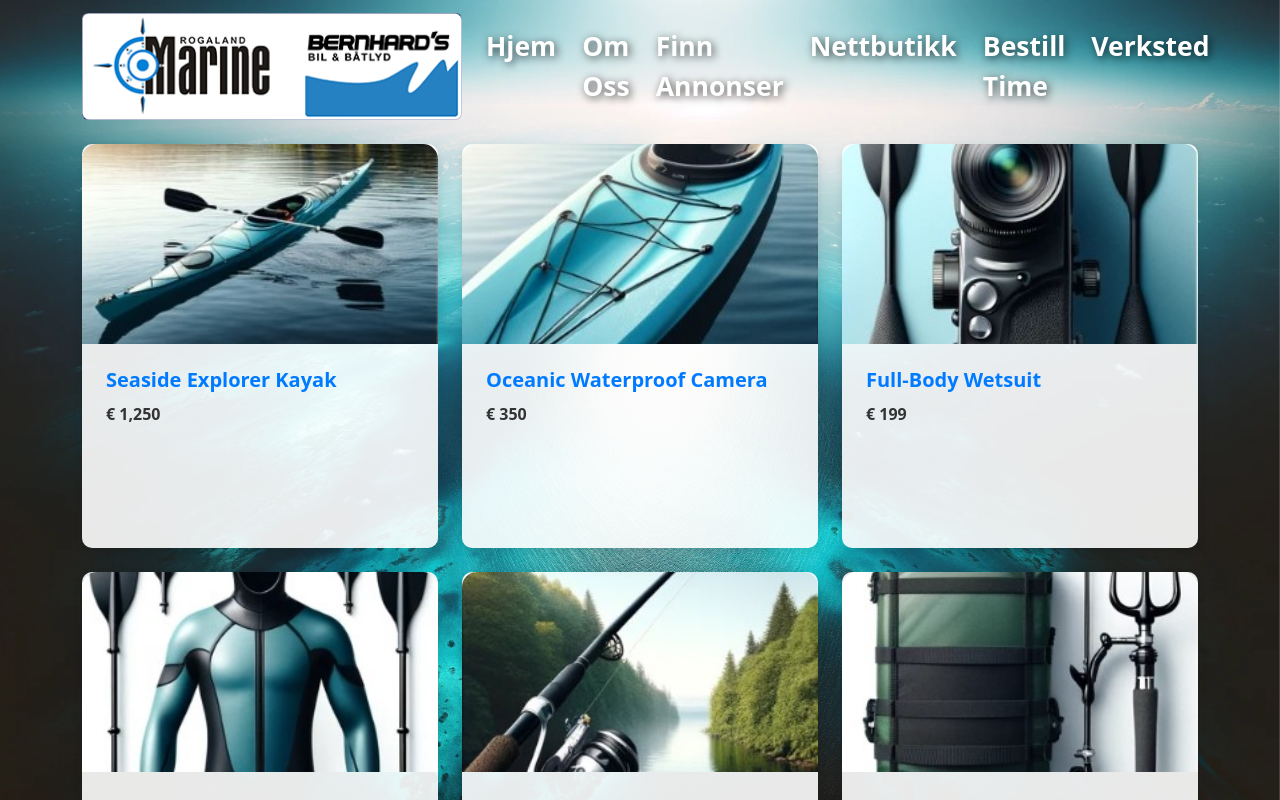
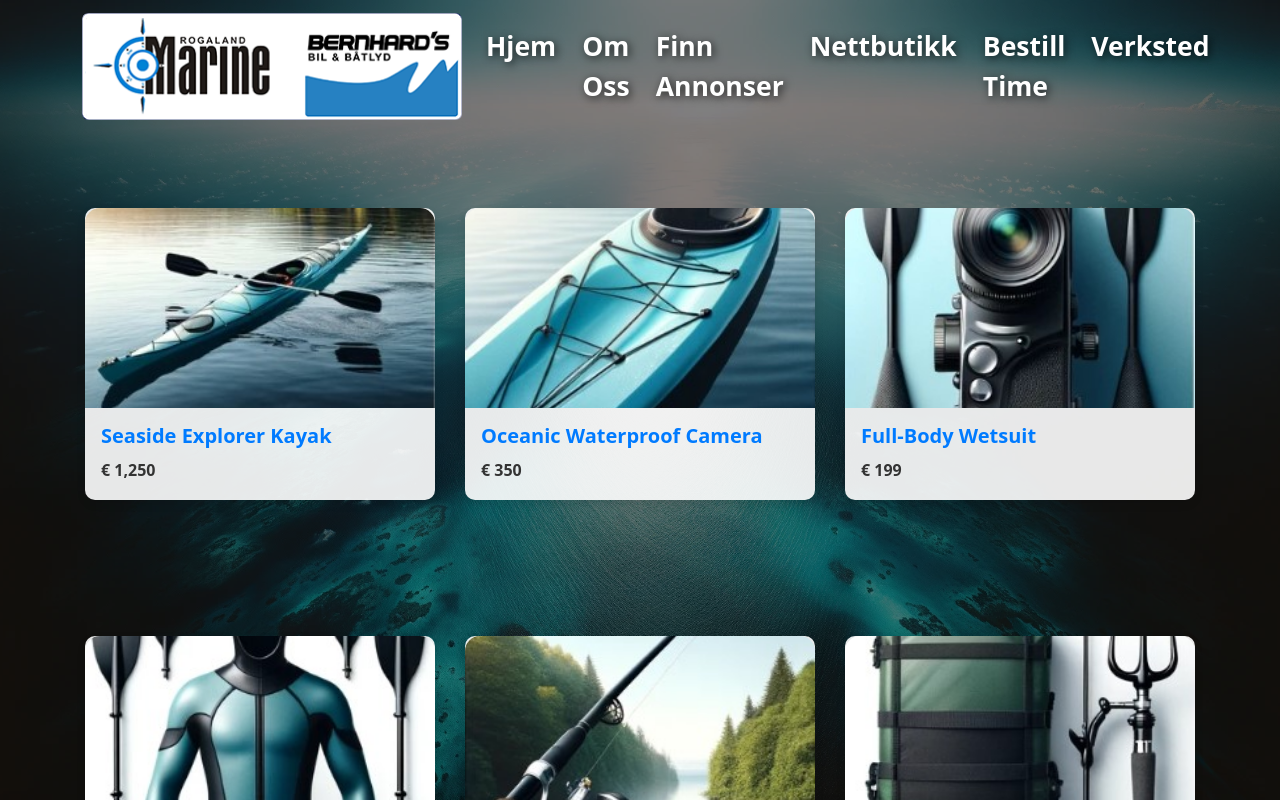
Before and after one commit to thomsev/xrmarine, a React (Create React App) app: page /nettbutikk in a window 1280 px wide. Shown: the top 800 px of the page. Built offline with nearby package versions, Linux system fonts and the light colour scheme.

Commit message:
css updates

```diff
--- a/src/components/Finn/Finn.css
+++ b/src/components/Finn/Finn.css
@@ -1,4 +1,5 @@
 .contents {
+  position: relative; /* This is necessary for absolute positioning of the pseudo-element */
   padding-top: 7rem;
   padding-bottom: 2rem;
   background-image: url("../Assets/bakgrunn4.webp");
@@ -6,8 +7,20 @@
   background-repeat: no-repeat;
   background-attachment: fixed;
   background-position: center center;
-  color: #333; /* Using the same text color from your about-section */
+  color: #333;
   font-family: Arial, sans-serif;
+  z-index: 1; /* Ensure the text appears above the overlay */
+}
+
+.contents::before {
+  content: "";
+  position: absolute; /* Absolute position inside the .contents container */
+  top: 0;
+  left: 0;
+  right: 0;
+  bottom: 0;
+  background: rgba(0, 0, 0, 0.5); /* Semi-transparent black overlay */
+  z-index: -1; /* Ensure the overlay is behind the content */
 }
 
 .contents h2 {
--- a/src/components/Nettbutikk/Nettbutikk.css
+++ b/src/components/Nettbutikk/Nettbutikk.css
@@ -1,23 +1,60 @@
-/* Positioning and styling for the container's pseudo-element */
-.container.mt-5::before {
+/* Reset default margins and padding */
+html,
+body {
+  margin: 0;
+  padding: 0;
+  height: 100%;
+}
+
+/* Set the main content to flex to handle internal spacing */
+.main-content {
+  display: flex;
+  flex-direction: column;
+  min-height: 100vh;
+}
+
+/* Adjust the background wrapper and add padding to the top */
+.background-image-wrapper {
+  padding-top: 4rem; /* Add padding to the top like the about-page-wrapper */
+  position: relative; /* This is needed for the ::before element to position properly */
+  z-index: 0;
+  background: url("../Assets/bakgrunn4.webp") center center / cover no-repeat;
+  background-attachment: fixed;
+  min-height: 100vh;
+  width: 100%;
+}
+
+/* Ensure the overlay covers the background and is placed directly above it */
+.background-image-wrapper::before {
   content: "";
-  position: fixed; /* changed from absolute to fixed for full coverage */
+  position: absolute; /* Position over the .background-image-wrapper */
   top: 0;
   left: 0;
   right: 0;
   bottom: 0;
-  background: url("../Assets/bakgrunn4.webp") center center / cover no-repeat
-    fixed; /* combined background properties */
-  z-index: -1; /* Make sure it stays behind other content */
+  background: rgba(0, 0, 0, 0.5); /* Semi-transparent black overlay */
+  z-index: 1; /* Above the background image but below the content */
+}
+.col-md-4.mb-4 {
+  display: flex;
+  flex: 0 0 33.333333%; /* Flex basis for three columns */
+  max-width: 33.333333%;
+  padding-right: 15px; /* Adjust the padding as needed */
+  padding-left: 15px;
+  margin-bottom: 0.5rem; /* Reduced space between cards vertically */
+  flex-direction: column; /* Stack the card content vertically */
+  /* Other styles */
 }
 
-/* General styling for product cards */
 .product-card {
   background: rgba(255, 255, 255, 0.9);
   border-radius: 10px;
   box-shadow: 0 4px 8px rgba(0, 0, 0, 0.1);
   transition: transform 0.3s ease-in-out, box-shadow 0.3s ease-in-out; /* Smooth transition for shadow as well */
-  margin-top: 6rem; /* To align with your given margin-top */
+  margin-top: 6rem;
+  margin-bottom: 1rem; /* To align with your given margin-top */
+  z-index: 2; /* Ensure the cards are above the background image */
+  position: relative; /* Position relative to allow z-index to work */
 }
 
 /* Hover effect for cards */
@@ -30,13 +67,14 @@
 .card-img-top {
   border-top-left-radius: 10px; /* match the card's border radius */
   border-top-right-radius: 10px;
-  height: 200px; /* fixed height for consistency */
+  height: auto;
+  width: 100%; /* fixed height for consistency */
   object-fit: cover; /* ensure the image covers the area without stretching */
 }
 
 /* Styling for the card body, with padding for better spacing */
 .card-body {
-  padding: 1.5rem;
+  padding: 1rem;
 }
 
 /* Typography and colors for the card title and text */
--- a/src/components/Nettbutikk/Nettbutikk.js
+++ b/src/components/Nettbutikk/Nettbutikk.js
@@ -1,11 +1,11 @@
 import React from "react";
 import Card from "react-bootstrap/Card";
-import "bootstrap/dist/css/bootstrap.min.css"; // Make sure to import Bootstrap CSS
 import "./Nettbutikk.css"; // Import custom CSS for Nettbutikk component
 import products from "../Assets/products";
 
 const Nettbutikk = () => {
   return (
+    <div className="background-image-wrapper">
       <div className="container mt-5">
         <div className="row">
           {products.map((product) => (
@@ -25,6 +25,7 @@ const Nettbutikk = () => {
           ))}
         </div>
       </div>
+    </div>
   );
 };
 
```
Lines whose indentation alone changed are shown as unchanged.
